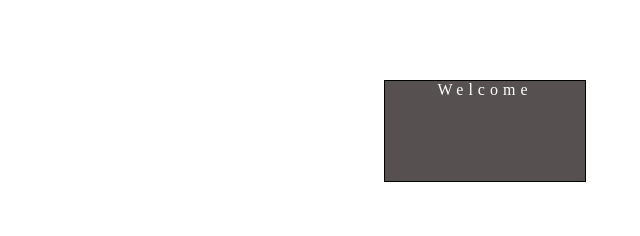
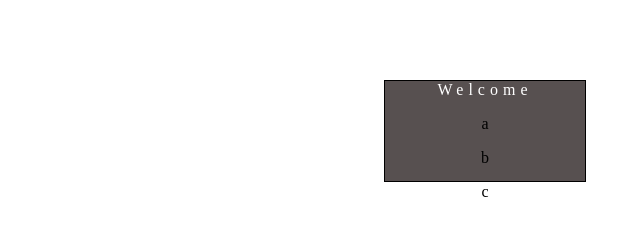
Before and after one commit to Surya03052000/GIT_STUDENT, a plain HTML site: page index.html in a window 1280 px wide. Shown: the full height of the page, 155-795 px from the left. Drawn offline with Linux system fonts and the light colour scheme.

Commit message:
adding p tags

```diff
--- a/index.html
+++ b/index.html
@@ -10,6 +10,9 @@
     <h1>hello</h1>
     <div class="box">
         <span>Welcome</span>
+        <p>a</p>
+        <p>b</p>
+        <p>c</p>
     </div>
 </body>
 </html>
```
Also changed, not shown: style.css (line endings or trailing spaces).
